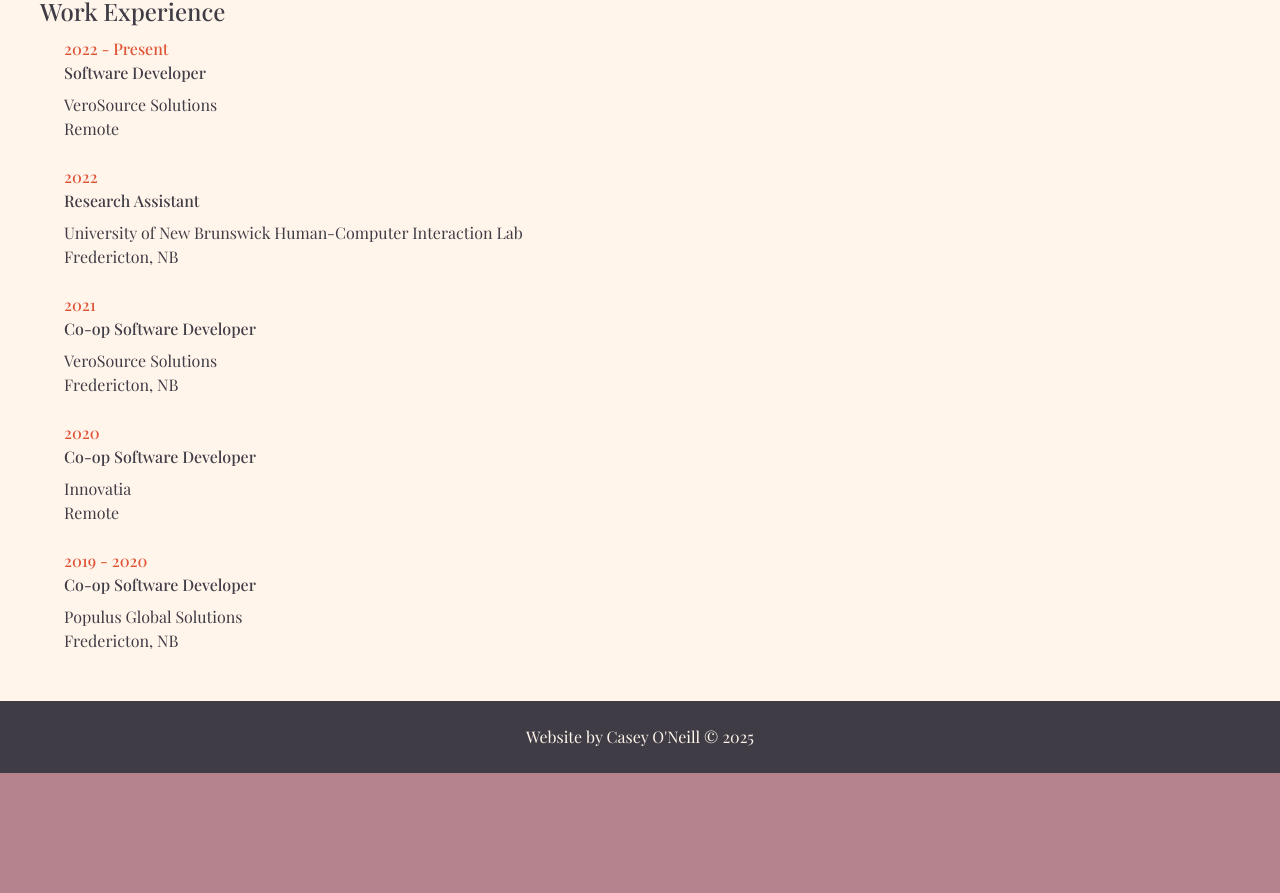
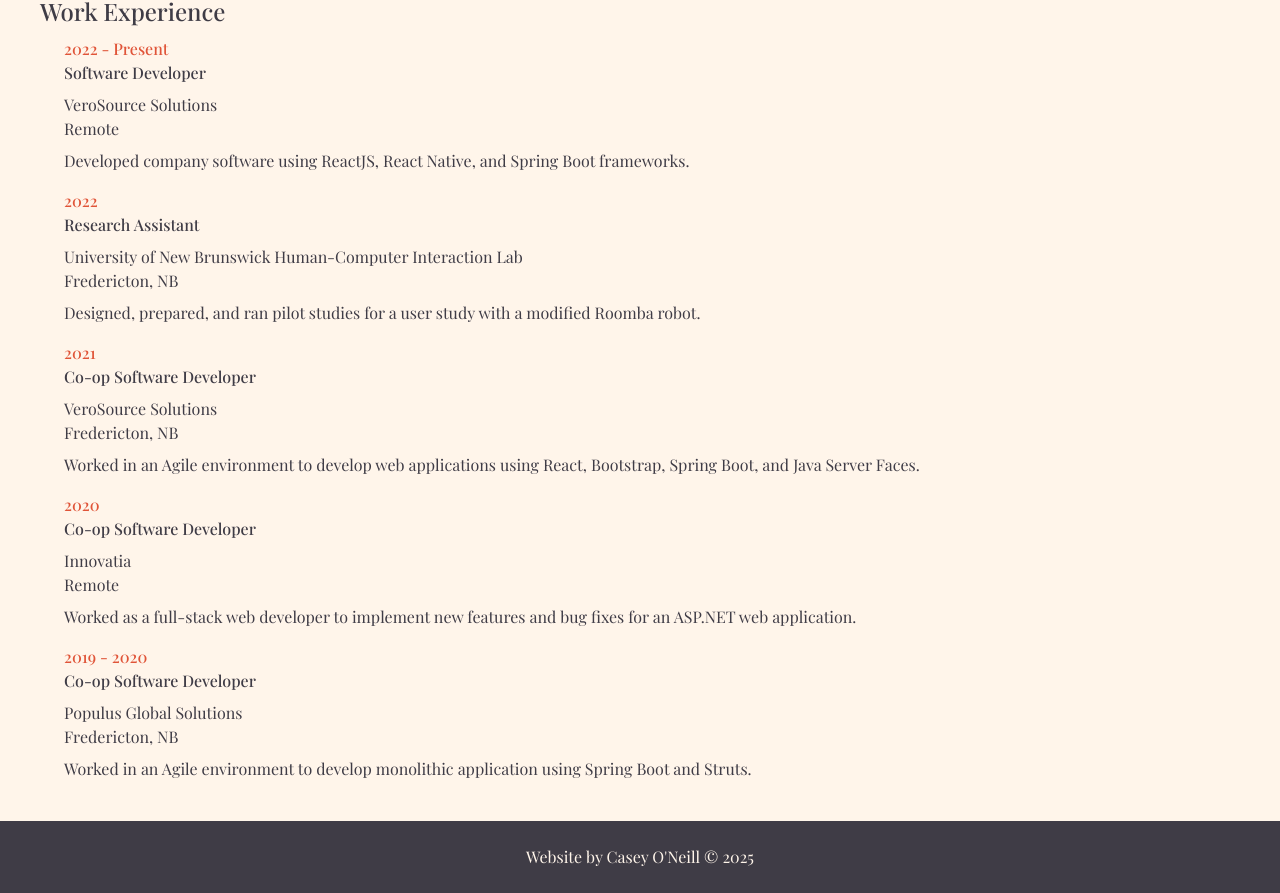
Before and after one commit to casey-oneill/casey-oneill.github.io, a Next.js app: page /resume in a window 1280 px wide. Shown: the part 707-1600 px from the top of the page. Before the commit the page ends 1480 px from the top, so only its background shows below. Built offline with nearby package versions, Linux system fonts and the light colour scheme.

Commit message:
Update resume page

```diff
--- a/src/app/resume/page.js
+++ b/src/app/resume/page.js
@@ -52,6 +52,9 @@
                 <p className="mb-2">
                   {item.location}
                 </p>
+                <p>
+                  {item.description}
+                </p>
               </div>
             ))}
           </div>
--- a/src/data.json
+++ b/src/data.json
@@ -28,31 +28,36 @@
         "company": "VeroSource Solutions",
         "location": "Remote",
         "position": "Software Developer",
-        "date": "2022 - Present"
+        "date": "2022 - Present",
+        "description": "Developed company software using ReactJS, React Native, and Spring Boot frameworks."
       },
       {
         "company": "University of New Brunswick Human-Computer Interaction Lab",
         "location": "Fredericton, NB",
         "position": "Research Assistant",
-        "date": "2022"
+        "date": "2022",
+        "description": "Designed, prepared, and ran pilot studies for a user study with a modified Roomba robot."
       },
       {
         "company": "VeroSource Solutions",
         "location": "Fredericton, NB",
         "position": "Co-op Software Developer",
-        "date": "2021"
+        "date": "2021",
+        "description": "Worked in an Agile environment to develop web applications using React, Bootstrap, Spring Boot, and Java Server Faces."
       },
       {
         "company": "Innovatia",
         "location": "Remote",
         "position": "Co-op Software Developer",
-        "date": "2020"
+        "date": "2020",
+        "description": "Worked as a full-stack web developer to implement new features and bug fixes for an ASP.NET web application."
       },
       {
         "company": "Populus Global Solutions",
         "location": "Fredericton, NB",
         "position": "Co-op Software Developer",
-        "date": "2019 - 2020"
+        "date": "2019 - 2020",
+        "description": "Worked in an Agile environment to develop monolithic application using Spring Boot and Struts."
       }
     ]
   },
```
